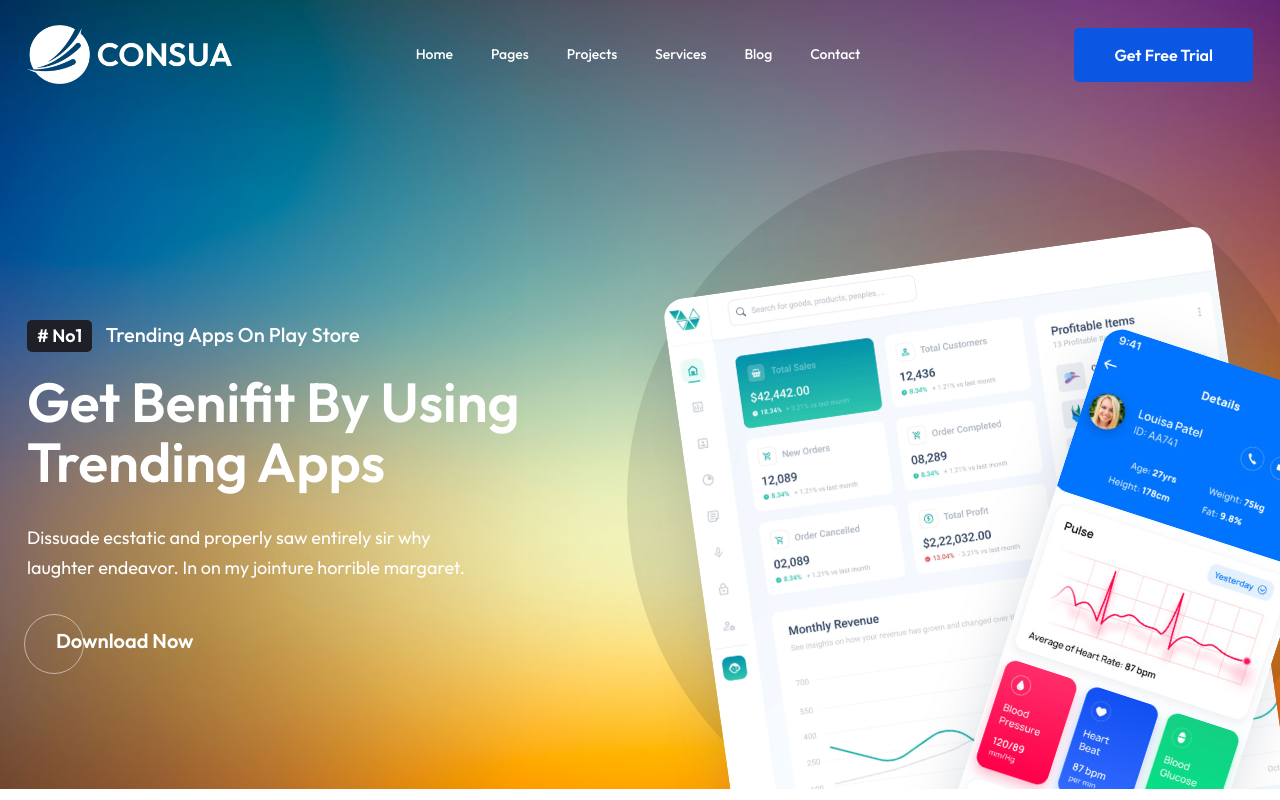
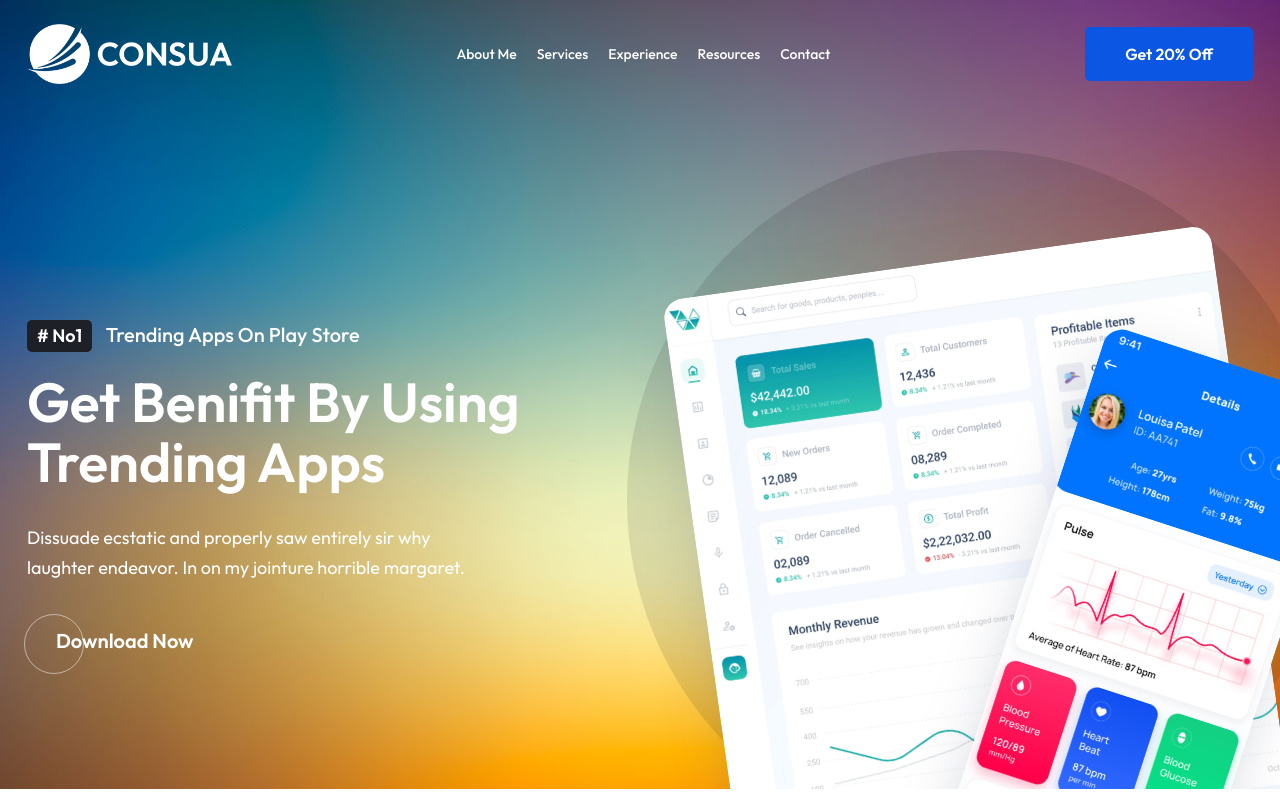
Before and after one commit to SaraGarciaCampor/PalabradorWeb, a Next.js app: page / in a window 1280 px wide. Shown: the top 800 px of the page. Built offline with nearby package versions, Linux system fonts and the light colour scheme.

Commit message:
refactor(header): Setting up menu, missing some links

```diff
--- a/app/components/common/header.js
+++ b/app/components/common/header.js
@@ -1,3 +1,5 @@
+import { faBars, faTimes } from '@fortawesome/free-solid-svg-icons'
+import { FontAwesomeIcon } from '@fortawesome/react-fontawesome'
 import React from 'react'
 
 function Header() {
@@ -7,7 +9,7 @@ function Header() {
             <div className="container d-flex justify-content-between align-items-center">
                 <div className="navbar-header">
                     <button type="button" className="navbar-toggle" data-toggle="collapse" data-target="#navbar-menu">
-                        <i className="fa fa-bars"></i>
+                        <FontAwesomeIcon icon={faBars} />
                     </button>
                     <a className="navbar-brand" href="index.html">
                         <img src="assets/img/logo-light-solid.png" className="logo logo-display" alt="Logo"/>
@@ -19,61 +21,16 @@ function Header() {
                     <div className="collapse-header">
                         <img src="assets/img/logo-blue.png" alt="Logo" />
                         <button type="button" className="navbar-toggle" data-toggle="collapse" data-target="#navbar-menu">
-                            <i className="fa fa-times"></i>
+                        <FontAwesomeIcon icon={faTimes} />
                         </button>
                     </div>
 
                     <ul className="nav navbar-nav navbar-center" data-in="fadeInDown" data-out="fadeOutUp">
-                        <li className="dropdown">
-                            <a href="#" className="dropdown-toggle active" data-toggle="dropdown" >Home</a>
-                            <ul className="dropdown-menu">
-                                <li><a href="index.html">Consulting Business</a></li>
-                                <li><a href="index-2.html">Corporate Business</a></li>
-                                <li><a href="marketing-agency.html">Marketing Agency</a></li>
-                                <li><a href="insurance.html">Insurance</a></li>
-                                <li><a href="solar-energy.html">Solar Energy</a></li>
-                                <li><a href="software-landing.html">Software Landing</a></li>
-                            </ul>
-                        </li>
-                        <li className="dropdown">
-                            <a href="#" className="dropdown-toggle" data-toggle="dropdown" >Pages</a>
-                            <ul className="dropdown-menu">
-                                <li><a href="about-us.html">About Us</a></li>
-                                <li><a href="team.html">Team</a></li>
-                                <li><a href="team-details.html">Team Details</a></li>
-                                <li><a href="pricing.html">Pricing</a></li>
-                                <li><a href="faq.html">FAQ</a></li>
-                                <li><a href="contact-us.html">Contact Us</a></li>
-                                <li><a href="404.html">Error Page</a></li>
-                            </ul>
-                        </li>
-                        <li className="dropdown">
-                            <a href="project.html" className="dropdown-toggle" data-toggle="dropdown" >Projects</a>
-                            <ul className="dropdown-menu">
-                                <li><a href="project.html">Project style one</a></li>
-                                <li><a href="project-details.html">Project Details</a></li>
-                            </ul>
-                        </li>
-                        <li className="dropdown">
-                            <a href="#" className="dropdown-toggle" data-toggle="dropdown" >Services</a>
-                            <ul className="dropdown-menu">
-                                <li><a href="services.html">Services Version One</a></li>
-                                <li><a href="services-2.html">Services Version Two</a></li>
-                                <li><a href="services-details.html">Services Details</a></li>
-                            </ul>
-                        </li>
-                        <li className="dropdown">
-                            <a href="#" className="dropdown-toggle" data-toggle="dropdown" >Blog</a>
-                            <ul className="dropdown-menu">
-                                <li><a href="blog-standard.html">Blog Standard</a></li>
-                                <li><a href="blog-with-sidebar.html">Blog With Sidebar</a></li>
-                                <li><a href="blog-2-colum.html">Blog Grid Two Colum</a></li>
-                                <li><a href="blog-3-colum.html">Blog Grid Three Colum</a></li>
-                                <li><a href="blog-single.html">Blog Single</a></li>
-                                <li><a href="blog-single-with-sidebar.html">Blog Single With Sidebar</a></li>
-                            </ul>
-                        </li>
-                        <li><a href="contact-us.html">contact</a></li>
+                        <li><a href="#about">About me</a></li>
+                        <li><a href="#services">Services</a></li>
+                        <li><a href="#experience">Experience</a></li>
+                        <li><a href="#resources">Resources</a></li>
+                        <li><a href="#contact">Contact</a></li>
                     </ul>
                 </div>
 
@@ -81,7 +38,7 @@ function Header() {
                     <div className="attr-nav">
                         <ul>
                             <li className="button">
-                                <a href="#">Get Free Trial</a>
+                                <a href="#">Get 20% off</a>
                             </li>
                         </ul>
                     </div>
--- a/app/components/home/about.js
+++ b/app/components/home/about.js
@@ -2,7 +2,7 @@ import React from 'react'
 
 function About() {
   return (
-    <div className="about-style-six-area default-padding">
+    <div className="about-style-six-area default-padding" id="about">
         <div className="container">
             <div className="row align-center">
                 <div className="col-lg-6">
--- a/app/components/home/services.js
+++ b/app/components/home/services.js
@@ -2,7 +2,7 @@ import React from 'react'
 
 function Services() {
   return (
-    <div className="feature-style-five-area default-padding-top">
+    <div className="feature-style-five-area default-padding-top" id="services">
 
         <div className="container">
             <div className="row">
--- a/app/page.js
+++ b/app/page.js
@@ -13,9 +13,9 @@ export default function Home() {
     <div >
       <Header />
       <Banner />
+      <About />
       <Services />
       <Stats />
-      <About />
       <Portfolio />
       <Testimonials />
       <Contact />
```
